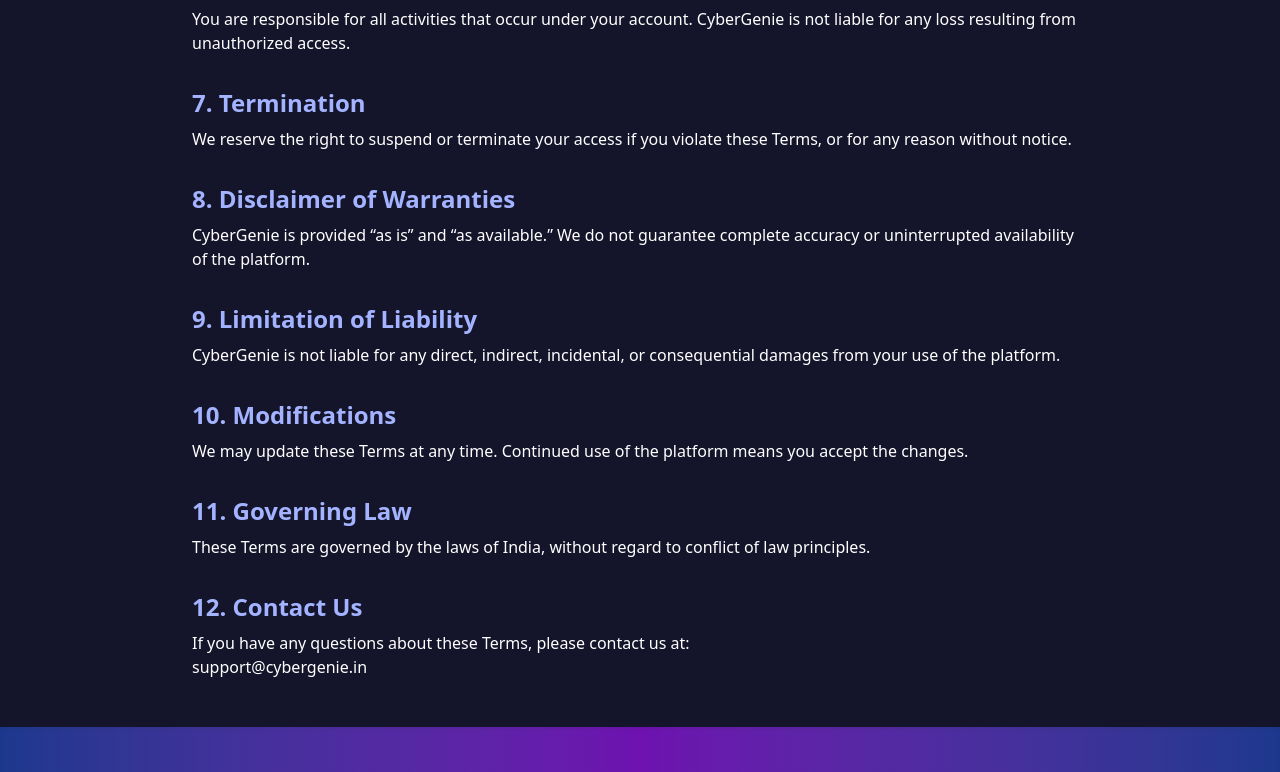
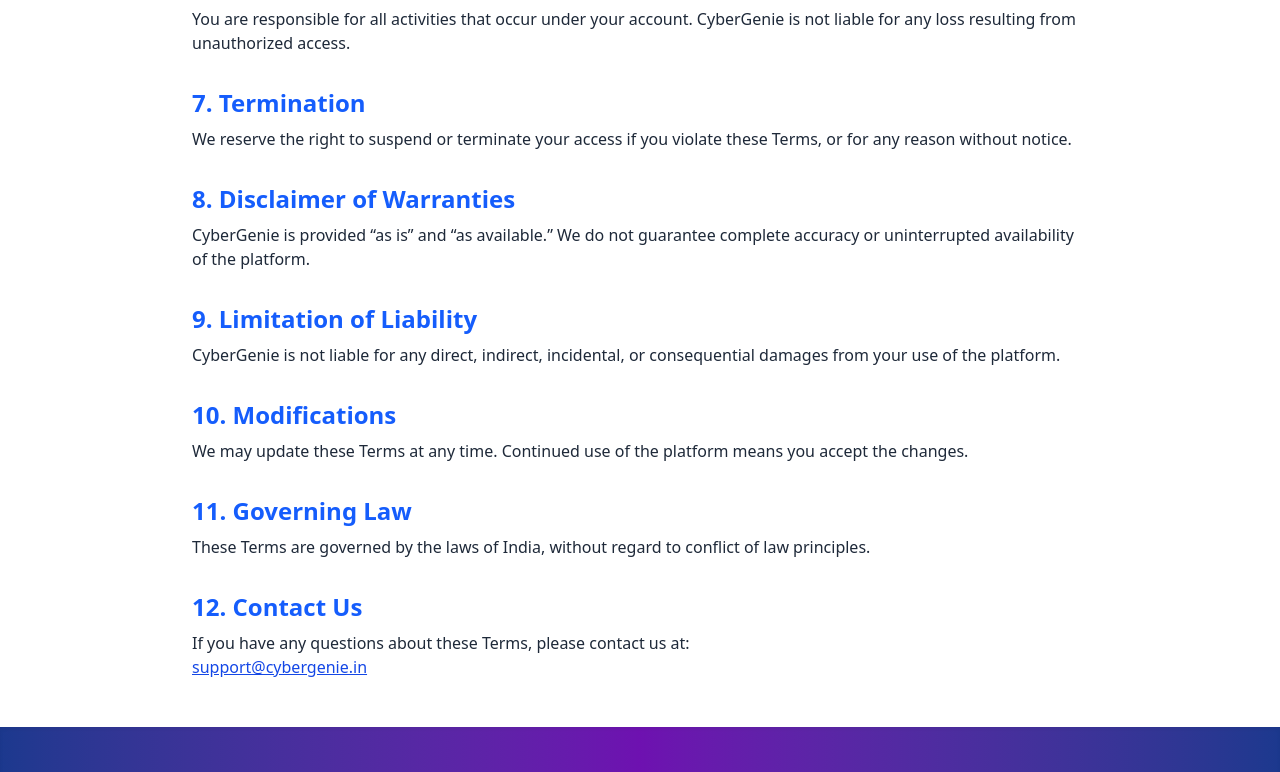
Before and after one commit to Ayesh-J/CyberGenie, a React (Vite) app in the folder client/: page /terms in a window 1280 px wide. Shown: the part 913-1685 px from the top of the page. Built offline with nearby package versions, Linux system fonts and the light colour scheme; no server answers.

Commit message:
added terms

```diff
--- a/client/src/pages/Terms.jsx
+++ b/client/src/pages/Terms.jsx
@@ -2,13 +2,13 @@
 
 const TermsAndConditions = () => {
   return (
-    <div className="bg-[#14142b] text-white min-h-screen px-6 py-12">
+    <div className="bg-white text-gray-800 min-h-screen px-6 py-12">
       <div className="max-w-4xl mx-auto space-y-8">
-        <h1 className="text-4xl font-bold text-indigo-400">Terms and Conditions</h1>
-        <p className="text-sm text-gray-400">Last Updated: June 13, 2025</p>
+        <h1 className="text-4xl font-bold text-blue-700">Terms and Conditions</h1>
+        <p className="text-sm text-gray-500">Last Updated: June 13, 2025</p>
 
         <section>
-          <h2 className="text-2xl font-semibold text-indigo-300 mb-2">1. Acceptance of Terms</h2>
+          <h2 className="text-2xl font-semibold text-blue-600 mb-2">1. Acceptance of Terms</h2>
           <p>
             By registering for an account or using any part of CyberGenie, you agree to comply
             with and be legally bound by these Terms, our Privacy Policy, and any additional
@@ -17,7 +17,7 @@
         </section>
 
         <section>
-          <h2 className="text-2xl font-semibold text-indigo-300 mb-2">2. Eligibility</h2>
+          <h2 className="text-2xl font-semibold text-blue-600 mb-2">2. Eligibility</h2>
           <ul className="list-disc ml-6 space-y-1">
             <li>Be at least 13 years old.</li>
             <li>Provide accurate and complete registration information.</li>
@@ -26,7 +26,7 @@
         </section>
 
         <section>
-          <h2 className="text-2xl font-semibold text-indigo-300 mb-2">3. Use of the Platform</h2>
+          <h2 className="text-2xl font-semibold text-blue-600 mb-2">3. Use of the Platform</h2>
           <p>
             You agree to use CyberGenie solely for educational, personal, or non-commercial purposes,
             and in a manner that complies with all applicable laws.
@@ -34,7 +34,7 @@
         </section>
 
         <section>
-          <h2 className="text-2xl font-semibold text-indigo-300 mb-2">4. Intellectual Property</h2>
+          <h2 className="text-2xl font-semibold text-blue-600 mb-2">4. Intellectual Property</h2>
           <p>
             All content on CyberGenie — including text, graphics, code, logos, tutorials, quizzes,
             videos, and badges — is the intellectual property of CyberGenie or its licensors.
@@ -42,7 +42,7 @@
         </section>
 
         <section>
-          <h2 className="text-2xl font-semibold text-indigo-300 mb-2">5. User-Generated Content</h2>
+          <h2 className="text-2xl font-semibold text-blue-600 mb-2">5. User-Generated Content</h2>
           <p>
             By submitting content, you grant CyberGenie a worldwide, royalty-free, non-exclusive
             license to use and display it, and confirm that it does not infringe on third-party rights.
@@ -50,7 +50,7 @@
         </section>
 
         <section>
-          <h2 className="text-2xl font-semibold text-indigo-300 mb-2">6. Accounts and Security</h2>
+          <h2 className="text-2xl font-semibold text-blue-600 mb-2">6. Accounts and Security</h2>
           <p>
             You are responsible for all activities that occur under your account. CyberGenie is not
             liable for any loss resulting from unauthorized access.
@@ -58,7 +58,7 @@
         </section>
 
         <section>
-          <h2 className="text-2xl font-semibold text-indigo-300 mb-2">7. Termination</h2>
+          <h2 className="text-2xl font-semibold text-blue-600 mb-2">7. Termination</h2>
           <p>
             We reserve the right to suspend or terminate your access if you violate these Terms,
             or for any reason without notice.
@@ -66,7 +66,7 @@
         </section>
 
         <section>
-          <h2 className="text-2xl font-semibold text-indigo-300 mb-2">8. Disclaimer of Warranties</h2>
+          <h2 className="text-2xl font-semibold text-blue-600 mb-2">8. Disclaimer of Warranties</h2>
           <p>
             CyberGenie is provided “as is” and “as available.” We do not guarantee complete
             accuracy or uninterrupted availability of the platform.
@@ -74,7 +74,7 @@
         </section>
 
         <section>
-          <h2 className="text-2xl font-semibold text-indigo-300 mb-2">9. Limitation of Liability</h2>
+          <h2 className="text-2xl font-semibold text-blue-600 mb-2">9. Limitation of Liability</h2>
           <p>
             CyberGenie is not liable for any direct, indirect, incidental, or consequential
             damages from your use of the platform.
@@ -82,7 +82,7 @@
         </section>
 
         <section>
-          <h2 className="text-2xl font-semibold text-indigo-300 mb-2">10. Modifications</h2>
+          <h2 className="text-2xl font-semibold text-blue-600 mb-2">10. Modifications</h2>
           <p>
             We may update these Terms at any time. Continued use of the platform means you
             accept the changes.
@@ -90,7 +90,7 @@
         </section>
 
         <section>
-          <h2 className="text-2xl font-semibold text-indigo-300 mb-2">11. Governing Law</h2>
+          <h2 className="text-2xl font-semibold text-blue-600 mb-2">11. Governing Law</h2>
           <p>
             These Terms are governed by the laws of India, without regard to conflict of law
             principles.
@@ -98,11 +98,13 @@
         </section>
 
         <section>
-          <h2 className="text-2xl font-semibold text-indigo-300 mb-2">12. Contact Us</h2>
+          <h2 className="text-2xl font-semibold text-blue-600 mb-2">12. Contact Us</h2>
           <p>
             If you have any questions about these Terms, please contact us at:
             <br />
-            support@cybergenie.in
+            <a href="mailto:support@cybergenie.in" className="text-blue-700 underline">
+              support@cybergenie.in
+            </a>
           </p>
         </section>
       </div>
```
